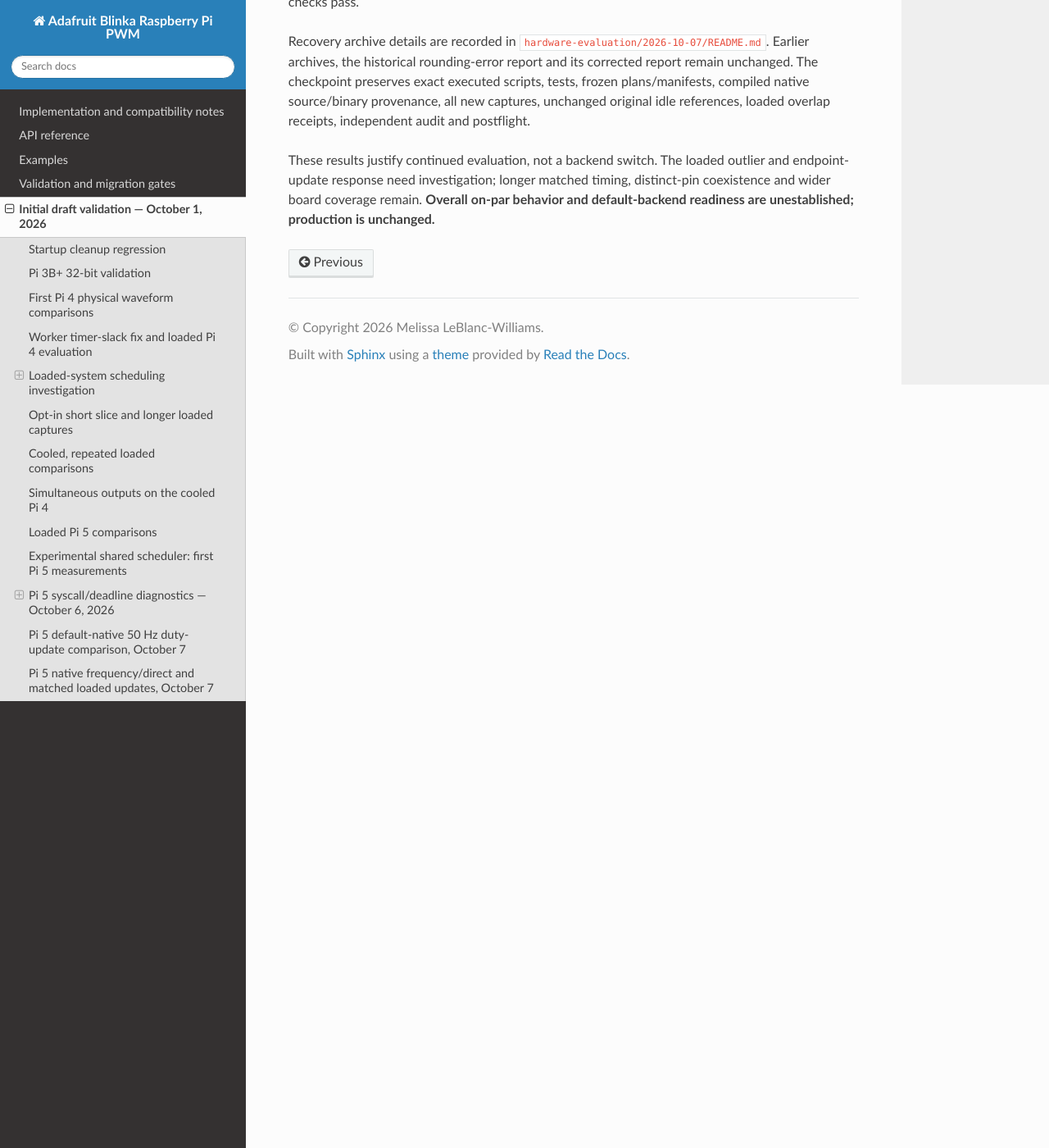
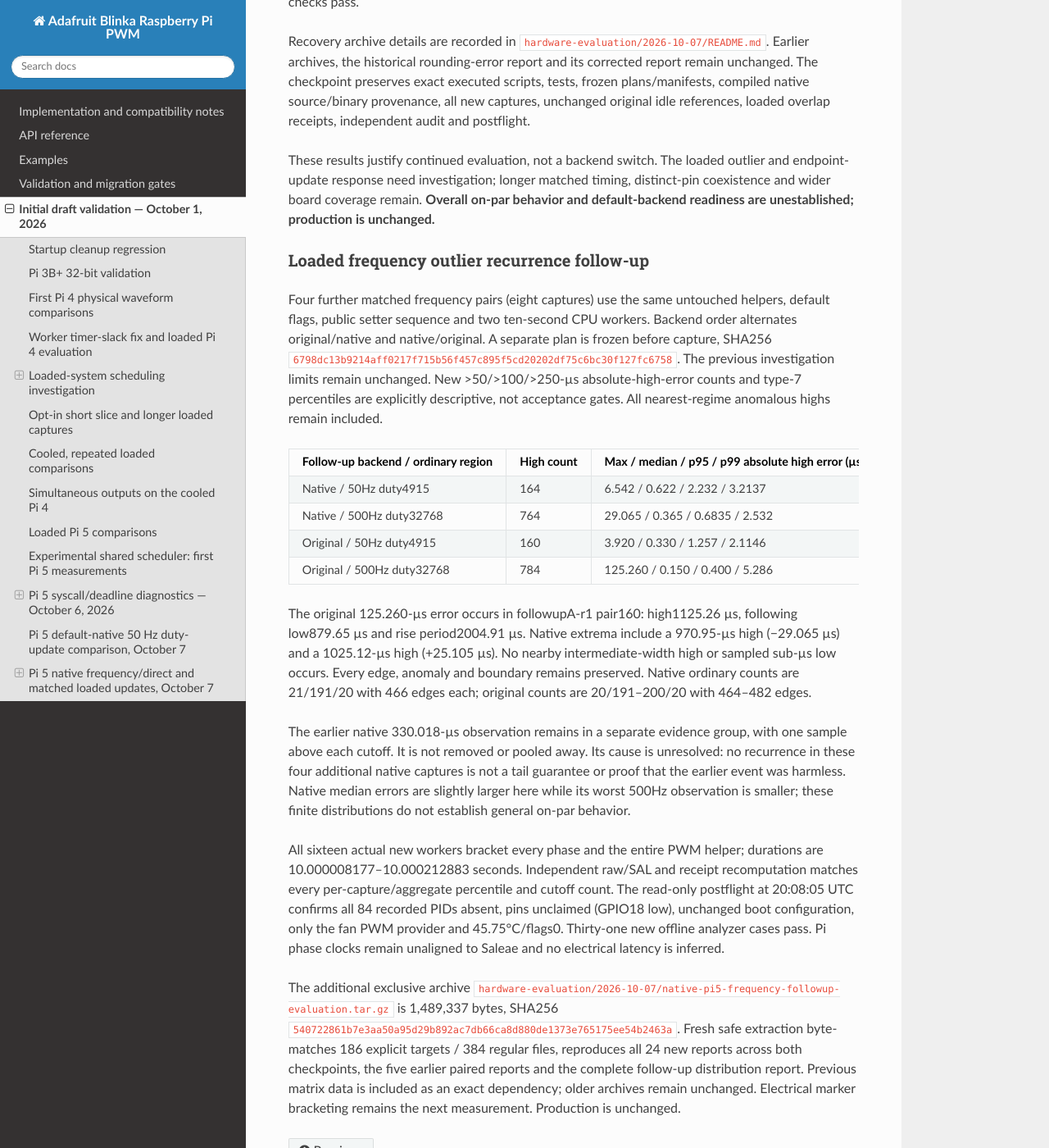
Before and after one commit to adafruit/Adafruit_Blinka_Raspberry_Pi_PWM, a Sphinx documentation site: the page built from docs/draft-results.md, in a window 1280 px wide and 1400 px high, scrolled down 45087 px. Shown: the whole window at 82% size. Built offline with Sphinx 7.4.7 and the Read the Docs theme 3.1.0, drawn with Linux system fonts in a browser that asks for light colours.

Commit message:
Preserve matched loaded frequency recurrence follow-up

```diff
--- a/docs/draft-results.md
+++ b/docs/draft-results.md
@@ -2024,3 +2024,53 @@ These results justify continued evaluation, not a backend switch. The loaded
 outlier and endpoint-update response need investigation; longer matched timing,
 distinct-pin coexistence and wider board coverage remain. **Overall on-par
 behavior and default-backend readiness are unestablished; production is unchanged.**
+
+### Loaded frequency outlier recurrence follow-up
+
+Four further matched frequency pairs (eight captures) use the same untouched
+helpers, default flags, public setter sequence and two ten-second CPU workers.
+Backend order alternates original/native and native/original. A separate plan
+is frozen before capture, SHA256
+`6798dc13b9214aff0217f715b56f457c895f5cd20202df75c6bc30f127fc6758`.
+The previous investigation limits remain unchanged. New >50/>100/>250-µs
+absolute-high-error counts and type-7 percentiles are explicitly descriptive,
+not acceptance gates. All nearest-regime anomalous highs remain included.
+
+| Follow-up backend / ordinary region | High count | Max / median / p95 / p99 absolute high error (µs) | >50 / >100 / >250 µs |
+| --- | --- | --- | --- |
+| Native / 50Hz duty4915 | 164 | 6.542 / 0.622 / 2.232 / 3.2137 | 0 / 0 / 0 |
+| Native / 500Hz duty32768 | 764 | 29.065 / 0.365 / 0.6835 / 2.532 | 0 / 0 / 0 |
+| Original / 50Hz duty4915 | 160 | 3.920 / 0.330 / 1.257 / 2.1146 | 0 / 0 / 0 |
+| Original / 500Hz duty32768 | 784 | 125.260 / 0.150 / 0.400 / 5.286 | 1 / 1 / 0 |
+
+The original 125.260-µs error occurs in followupA-r1 pair160: high1125.26 µs,
+following low879.65 µs and rise period2004.91 µs. Native extrema include a
+970.95-µs high (−29.065 µs) and a 1025.12-µs high (+25.105 µs). No nearby
+intermediate-width high or sampled sub-µs low occurs. Every edge, anomaly and
+boundary remains preserved. Native ordinary counts are 21/191/20 with 466
+edges each; original counts are 20/191–200/20 with 464–482 edges.
+
+The earlier native 330.018-µs observation remains in a separate evidence group,
+with one sample above each cutoff. It is not removed or pooled away. Its cause
+is unresolved: no recurrence in these four additional native captures is not
+a tail guarantee or proof that the earlier event was harmless. Native median
+errors are slightly larger here while its worst 500Hz observation is smaller;
+these finite distributions do not establish general on-par behavior.
+
+All sixteen actual new workers bracket every phase and the entire PWM helper;
+durations are 10.000008177–10.000212883 seconds. Independent raw/SAL and receipt
+recomputation matches every per-capture/aggregate percentile and cutoff count.
+The read-only postflight at 20:08:05 UTC confirms all 84 recorded PIDs absent,
+pins unclaimed (GPIO18 low), unchanged boot configuration, only the fan PWM
+provider and 45.75°C/flags0. Thirty-one new offline analyzer cases pass.
+Pi phase clocks remain unaligned to Saleae and no electrical latency is inferred.
+
+The additional exclusive archive
+`hardware-evaluation/2026-10-07/native-pi5-frequency-followup-evaluation.tar.gz`
+is 1,489,337 bytes, SHA256
+`540722861b7e3aa50a95d29b892ac7db66ca8d880de1373e765175ee54b2463a`.
+Fresh safe extraction byte-matches 186 explicit targets / 384 regular files,
+reproduces all 24 new reports across both checkpoints, the five earlier paired
+reports and the complete follow-up distribution report. Previous matrix data
+is included as an exact dependency; older archives remain unchanged.
+Electrical marker bracketing remains the next measurement. Production is unchanged.
```
Also changed, not shown: hardware-evaluation/2026-10-07/README.md, hardware-evaluation/README.md, 1 other file.
